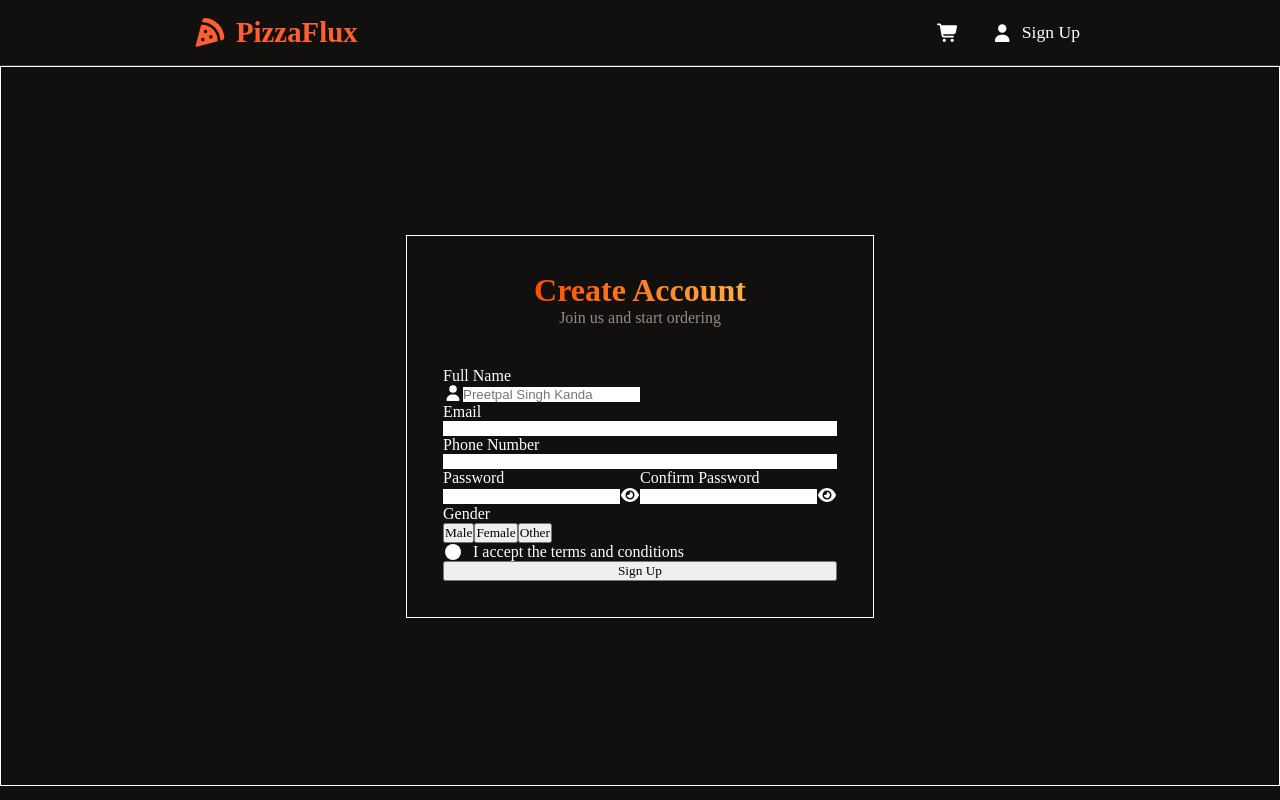
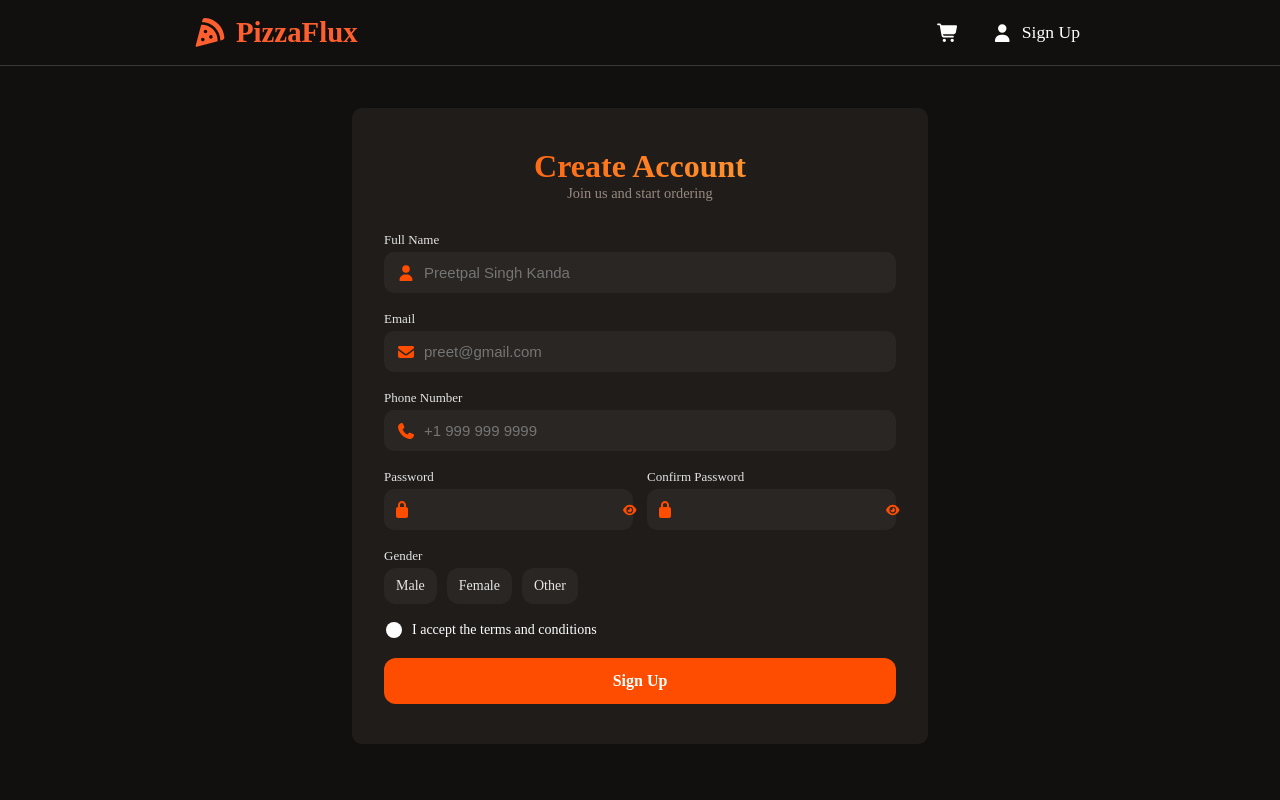
Before and after one commit to preetpalsinghkanda/Pizza-Ordering-Application, a React (Vite) app: page / in a window 1280 px wide. Built offline with nearby package versions, Linux system fonts and the light colour scheme.

Commit message:
added signup page

```diff
--- a/src/Components/Signup.css
+++ b/src/Components/Signup.css
@@ -1,27 +1,24 @@
-.signup-container{
-    border: 1px solid white;
+.signup-container {
     height: 90vh;
     display: flex;
     justify-content: center;
     align-items: center;
-
+    background: #12100e;
 }
 
-.signup-box{
-    padding: 36px 36px;
-    /* height: 50vh; */
-    /* width: 50vh; */
-    border: 1px solid white;
+.signup-box {
+    width: 36rem;
+    padding: 40px 32px;
+    background: #1f1c1a;
+    border-radius: 10px;
 }
 
-.signup-heading{
-    margin-bottom: 40px;
-    display: flex;
-    flex-direction: column;
-    align-items: center;
+.signup-heading {
+    margin-bottom: 30px;
+    text-align: center;
 }
 
-.signup-heading h3{
+.signup-heading h3 {
     font-size: 2rem;
     font-weight: 800;
     background: linear-gradient(90deg, #ff4d00, #ffae42);
@@ -29,38 +26,107 @@
     -webkit-text-fill-color: transparent;
 }
 
-.signup-heading p{
+.signup-heading p {
     color: #988a81;
-    font-size: 1rem;
+    font-size: 0.9rem;
+}
+
+
+.input-container {
+    display: flex;
+    flex-direction: column;
+    gap: 18px;
 }
 
 .input-box{
-
     display: flex;
     flex-direction: column;
+    gap: 4px;
 }
 
-.input-box input{
+.input-box label {
+    font-size: 13px;
+    color: rgba(255, 255, 255, 0.883);
+}
+
+.input-icon-box {
+    gap: 8px;
+    display: flex;
+    align-items: center;
+    background: #2a2623;
+    padding: 12px 12px;
+    border-radius: 10px;
+}
+
+
+.input-icon-box input {
+    flex: 1;
     border: none;
     outline: none;
+    background: transparent;
+    color: white;
+    font-size: 15px;
+}
+
+
+.input-icon-box svg{
+
+    color: #ff4d00;
+}
+
+
+.signup-btn {
+    margin-top: 20px;
+    width: 100%;
+    font-size: 16px;
+    padding: 14px;
+    background: #ff4d00;
+    border: none;
+    border-radius: 12px;
+    color: white;
+    font-weight: 600;
+    cursor: pointer;
+    transition: 0.2s;
+}
+
+.signup-btn:hover {
+    background: #ff6a2a;
 }
 
 .input-pass-container{
+    gap: 14px;
     display: flex;
-    flex-direction: row;
+}
+.input-pass-container .input-box{
+    flex: 1;
+    min-width: 0;
+}
+.eye-icon{
+    font-size: 12px;
+    cursor: pointer;
 }
 
-.password-container{
+.gender-boxes{
     display: flex;
-    flex-direction: row;
+    gap: 10px;
+}
+
+.gender-boxes button{
+    padding: 10px 12px;
+    border-radius: 12px;
+    font-size: 14px;
+   background-color: #2a2623;
+   outline: none;
+   border: none;
+   color: rgba(255, 255, 255, 0.883);
 }
 
 .terms_condition{
+    display: flex;
     align-items: center;
-    gap: 10px;
-    display: flex;
+    gap: 8px;
 }
 
-.signup-btn{
-    width: 100%;
+.terms_condition p{
+    font-size: 14px;
 }
--- a/src/Components/Signup.jsx
+++ b/src/Components/Signup.jsx
@@ -1,7 +1,14 @@
 import React from "react";
 import "./Signup.css";
 import { FontAwesomeIcon } from "@fortawesome/react-fontawesome";
-import { faEye, faCircle, faUser} from "@fortawesome/free-solid-svg-icons";
+import {
+  faEye,
+  faCircle,
+  faUser,
+  faEnvelope,
+  faPhone,
+  faLock,
+} from "@fortawesome/free-solid-svg-icons";
 
 export default function Signup() {
   return (
@@ -12,43 +19,61 @@ export default function Signup() {
           <p>Join us and start ordering</p>
         </div>
 
-        <div>
+        <div className="input-container">
           <div className="input-box">
             <label htmlFor="name">Full Name</label>
-            <div><FontAwesomeIcon icon={faUser}  /><input type="text" name="" id="name" placeholder="Preetpal Singh Kanda" /></div>
+            <div className="input-icon-box">
+              <FontAwesomeIcon icon={faUser} />
+              <input
+                type="text"
+                name=""
+                id="name"
+                placeholder="Preetpal Singh Kanda"
+              />
+            </div>
           </div>
+
           <div className="input-box">
             <label htmlFor="email">Email</label>
-            <input type="text" id="email" />
+            <div className="input-icon-box">
+              <FontAwesomeIcon icon={faEnvelope} />
+              <input type="text" id="email" placeholder="preet@gmail.com" />
+            </div>
           </div>
+
           <div className="input-box">
             <label htmlFor="phone-no">Phone Number</label>
-            <input type="phone" id="phone-no" />
+            <div className="input-icon-box">
+              <FontAwesomeIcon icon={faPhone} />
+              <input type="phone" id="phone-no" placeholder="+1 999 999 9999" />
+            </div>
           </div>
 
           <div className="input-pass-container">
             <div className="input-box ">
               <label htmlFor="pass">Password</label>
-              <div className="pass-input">
+              <div className="pass-input input-icon-box">
+                <FontAwesomeIcon icon={faLock} />
                 <input type="password" id="pass" />
 
-                <FontAwesomeIcon icon={faEye} />
+                <FontAwesomeIcon icon={faEye} className="eye-icon" />
               </div>
             </div>
 
             <div className="input-box ">
               <label htmlFor="pass-confirm">Confirm Password</label>
-              <div className="pass-input">
+              <div className="pass-input input-icon-box">
+                <FontAwesomeIcon icon={faLock} />
                 <input type="password" id="pass-confirm" />
 
-                <FontAwesomeIcon icon={faEye} />
+                <FontAwesomeIcon icon={faEye} className="eye-icon" />
               </div>
             </div>
           </div>
 
-          <div>
+          <div className="input-box">
             <label htmlFor="gender">Gender</label>
-            <div>
+            <div className="gender-boxes">
               <button>Male</button>
               <button>Female</button>
               <button>Other</button>
```
Lines whose indentation alone changed are shown as unchanged.
